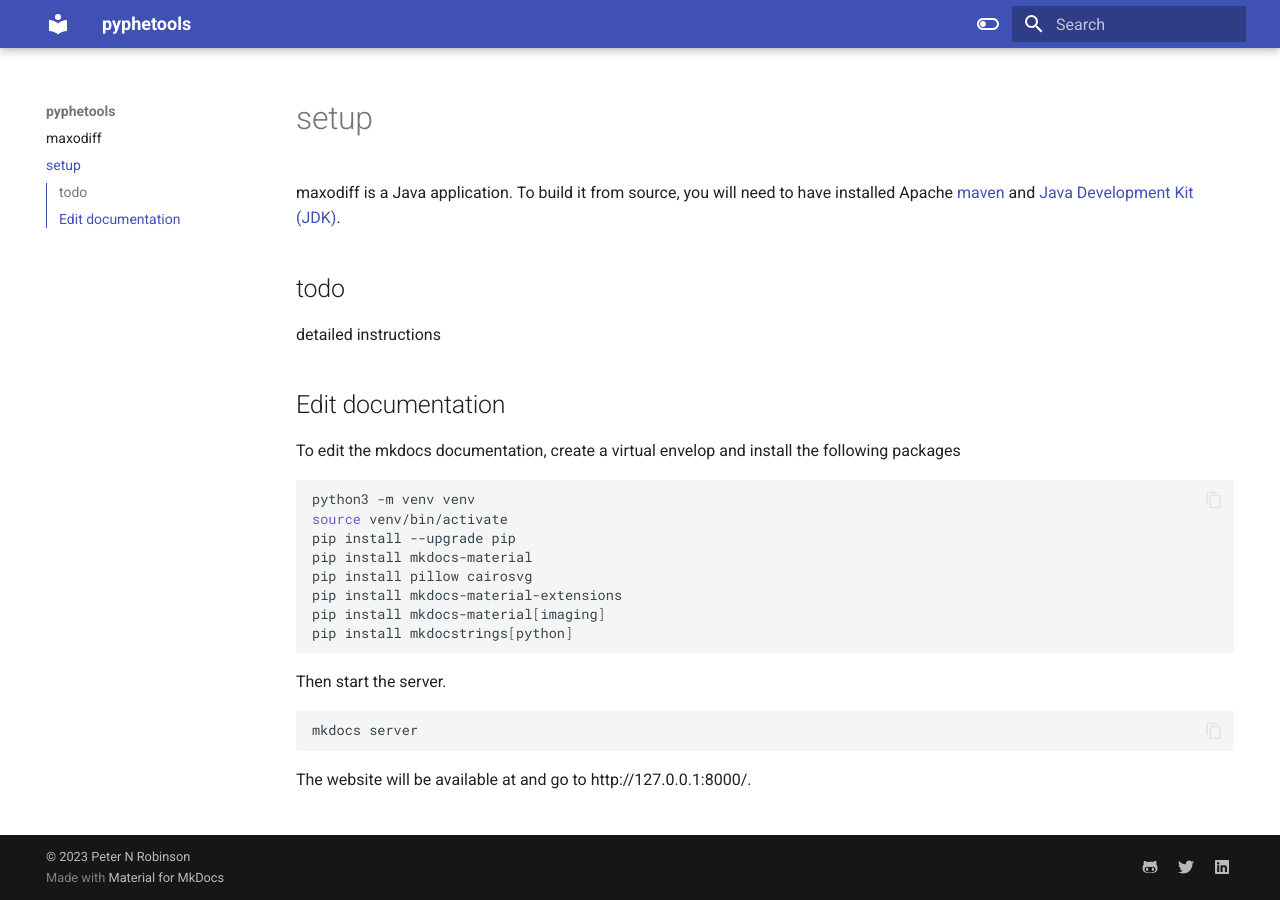
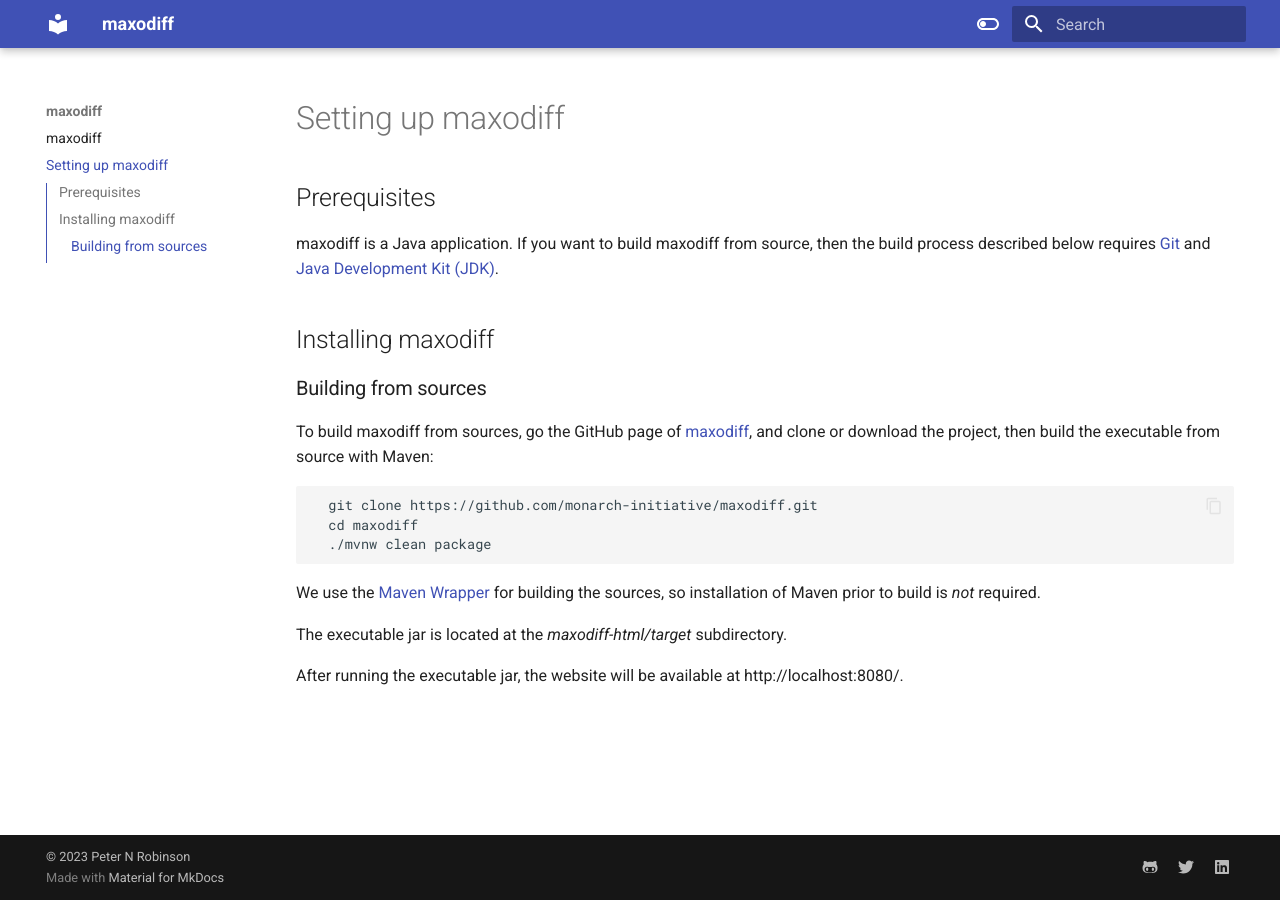
Before and after one commit to P2GX/maxodiff, an MkDocs documentation site: the page built from docs/setup.md, in a window 1280 px wide. Built offline with MkDocs 1.6.1 and Material for MkDocs 9.7.7, drawn with Linux system fonts in a browser that asks for light colours.

Commit message:
Make HTML JAR executable. Add setup to docs.

````diff
--- a/docs/setup.md
+++ b/docs/setup.md
@@ -1,37 +1,28 @@
-# setup
+# Setting up maxodiff
+
+## Prerequisites
+
+maxodiff is a Java application. If you want to build maxodiff from source,
+then the build process described below requires
+[Git](https://git-scm.com/book/en/v2) and [Java Development Kit (JDK)](https://openjdk.org/).
 
 
-maxodiff is a Java application. To build it from source, you will need to have installed Apache [maven](https://maven.apache.org/)
-and [Java Development Kit (JDK)](https://openjdk.org/).
+## Installing maxodiff
 
+### Building from sources
 
-## todo
-detailed instructions
+To build maxodiff from sources, go the GitHub page of [maxodiff](https://github.com/monarch-initiative/maxodiff),
+and clone or download the project, then build the executable from source with Maven:
 
-
-
-
-
-## Edit documentation
-
-To edit the mkdocs documentation, create a virtual envelop and install the following packages
-
-``` bash
-python3 -m venv venv
-source venv/bin/activate
-pip install --upgrade pip
-pip install mkdocs-material
-pip install pillow cairosvg
-pip install mkdocs-material-extensions
-pip install mkdocs-material[imaging]
-pip install mkdocstrings[python]
+```
+  git clone https://github.com/monarch-initiative/maxodiff.git
+  cd maxodiff
+  ./mvnw clean package
 ```
 
-Then start the server.
+We use the [Maven Wrapper](https://maven.apache.org/wrapper/) for building the sources, so installation
+of Maven prior to build is *not* required.
 
+The executable jar is located at the *maxodiff-html/target* subdirectory.
 
-``` bash
-mkdocs server
-```
-
-The website will be available at and go to http://127.0.0.1:8000/.
+After running the executable jar, the website will be available at http://localhost:8080/.
--- a/maxodiff-html/src/main/resources/templates/differentialDiagnosis.html
+++ b/maxodiff-html/src/main/resources/templates/differentialDiagnosis.html
@@ -3,7 +3,7 @@
 <link rel="stylesheet" type="text/css" th:href="@{/css/style.css}"/>
 <head>
     <meta charset="UTF-8">
-    <title>Thymeleaf maxodiff analysis</title>
+    <title>maxodiff analysis</title>
 </head>
 <body>
 <form th:action="@{/}" class="inputForm">
--- a/maxodiff-html/src/main/resources/templates/input.html
+++ b/maxodiff-html/src/main/resources/templates/input.html
@@ -3,7 +3,7 @@
 <link rel="stylesheet" type="text/css" th:href="@{/css/style.css}"/>
 <head>
     <meta charset="UTF-8">
-    <title>Thymeleaf maxodiff analysis</title>
+    <title>maxodiff analysis</title>
 </head>
 <body>
 
--- a/maxodiff-html/src/main/resources/templates/sessionResults.html
+++ b/maxodiff-html/src/main/resources/templates/sessionResults.html
@@ -3,7 +3,7 @@
 <link rel="stylesheet" type="text/css" th:href="@{/css/style.css}"/>
 <head>
     <meta charset="UTF-8">
-    <title>Thymeleaf maxodiff analysis</title>
+    <title>maxodiff analysis</title>
 </head>
 <body>
 <form th:action="@{/sessionResults}">
--- a/mkdocs.yml
+++ b/mkdocs.yml
@@ -1,4 +1,4 @@
-site_name: pyphetools
+site_name: maxodiff
 
 theme:
   name: "material"
````
Also changed, not shown: docs/index.md (+8 -0 lines), 1 other file.
